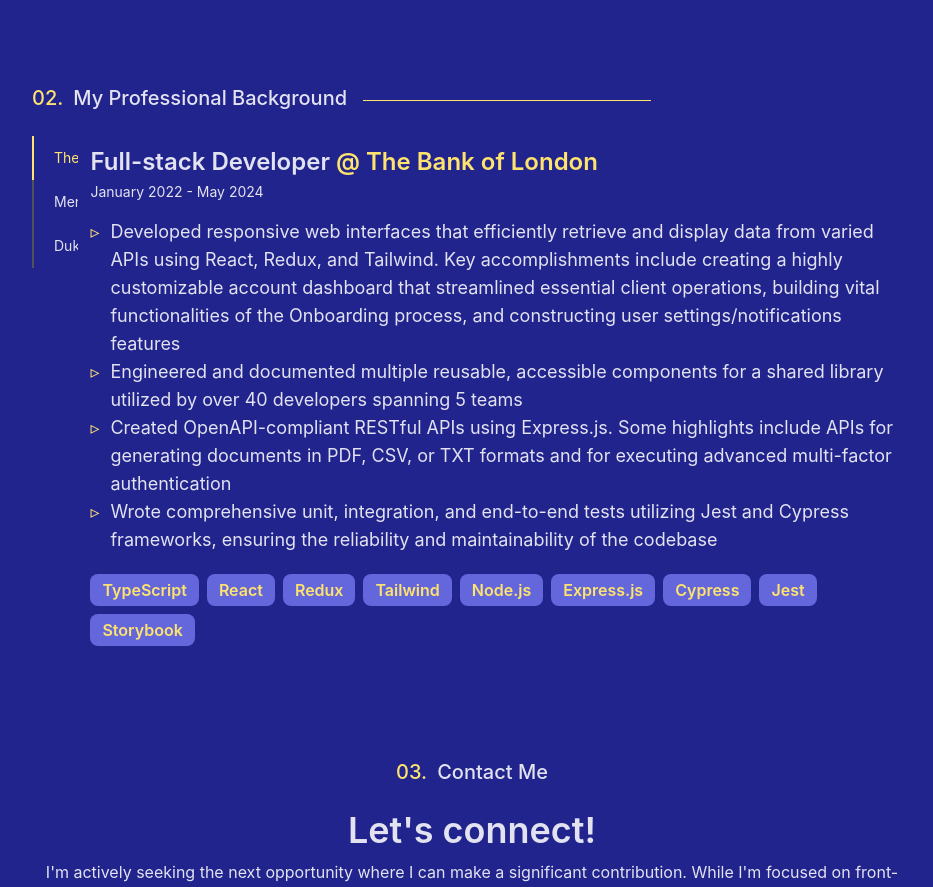
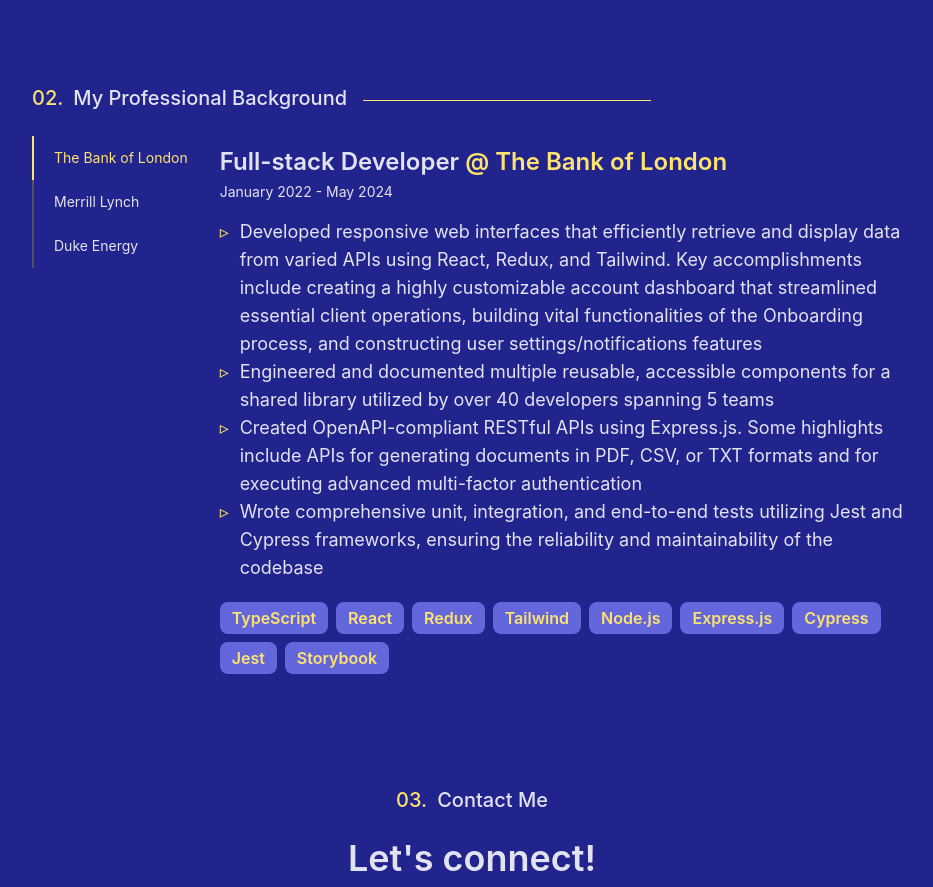
Before and after one commit to a-kennedy-develops/a-kennedy-portfolio, a React (Vite) app: page / in a window 1280 px wide. Shown: the part 1360-2247 px from the top of the page, without its empty margins (168-1101 px from the left). Built offline with nearby package versions, Linux system fonts and the light colour scheme.

Commit message:
Small fix for overflow behavior

```diff
--- a/src/components/sections/Experience/Experience.tsx
+++ b/src/components/sections/Experience/Experience.tsx
@@ -16,7 +16,7 @@
     <section className="h-full flex flex-col justify-center mb-28 md:mx-14">
       <SectionHeading placement={2} title="My Professional Background" />
       <div className="w-full flex flex-col md:flex-row gap-3">
-        <div className="flex flex-row md:flex-col overflow-x-scroll">
+        <div className="flex flex-row md:flex-col overflow-x-auto md:overflow-visible">
           {WORKED_COMPANIES.map((company) => (
             <Button
               description={company.title}
```
